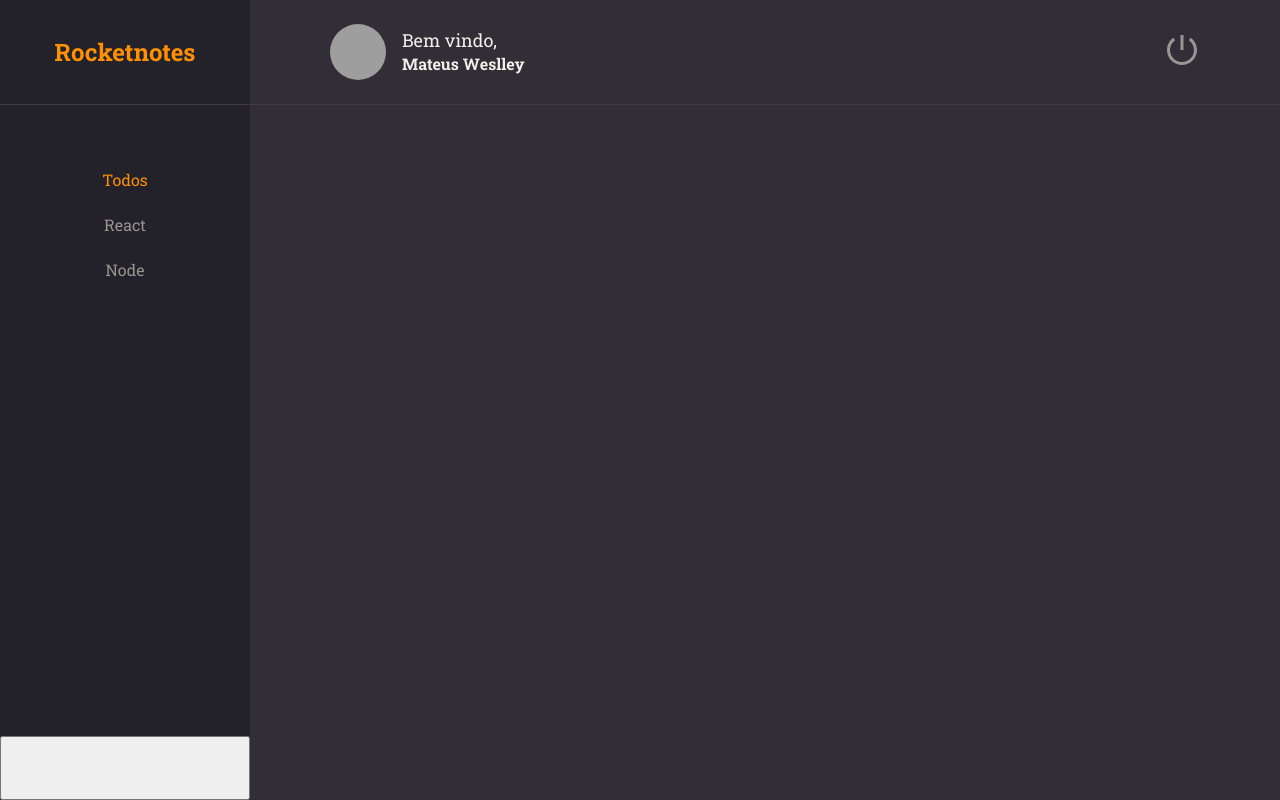
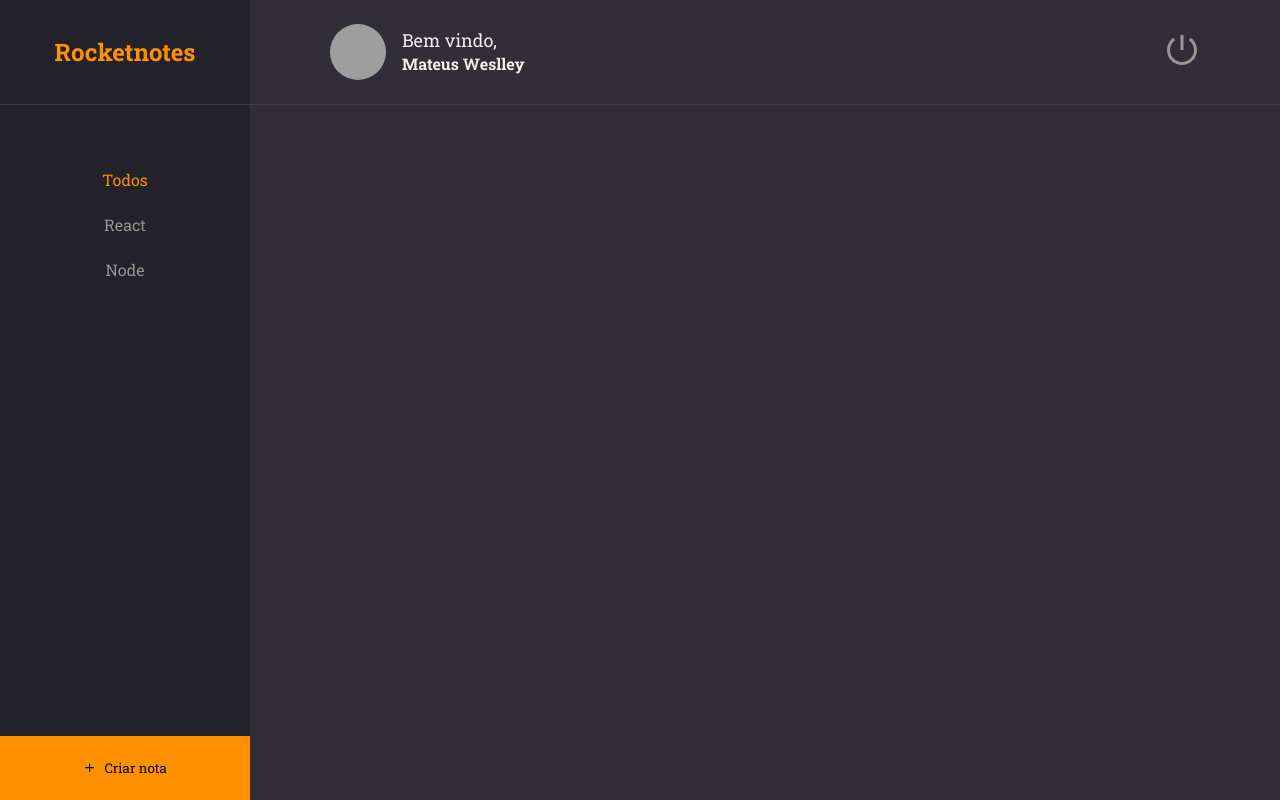
Before and after one commit to Toteck/rocket-notes-front, a React (Vite) app: page / in a window 1280 px wide. Built offline with nearby package versions, Linux system fonts and the light colour scheme; grey boxes are pictures that could not be loaded.

Commit message:
style button new note

```diff
--- a/src/pages/Home/index.jsx
+++ b/src/pages/Home/index.jsx
@@ -1,3 +1,4 @@
+import { FiPlus } from "react-icons/fi";
 import { Container, Brand, Menu, Search, Content, NewNote } from "./styles";
 
 import { Header } from "../../components/Header";
@@ -23,7 +24,10 @@
       </Menu>
       <Search></Search>
       <Content></Content>
-      <NewNote></NewNote>
+      <NewNote>
+        <FiPlus />
+        Criar nota
+      </NewNote>
     </Container>
   );
 }
--- a/src/pages/Home/styles.js
+++ b/src/pages/Home/styles.js
@@ -56,4 +56,15 @@
 
 export const NewNote = styled.button`
   grid-area: newnote;
+
+  background-color: ${({ theme }) => theme.COLORS.ORANGE};
+  border: none;
+
+  display: flex;
+  align-items: center;
+  justify-content: center;
+
+  svg {
+    margin-right: 8px;
+  }
 `;
```
